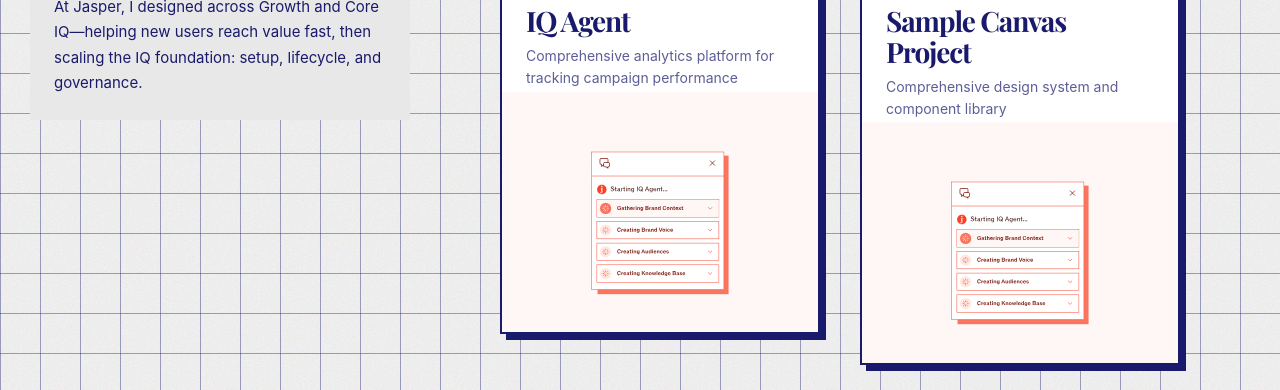
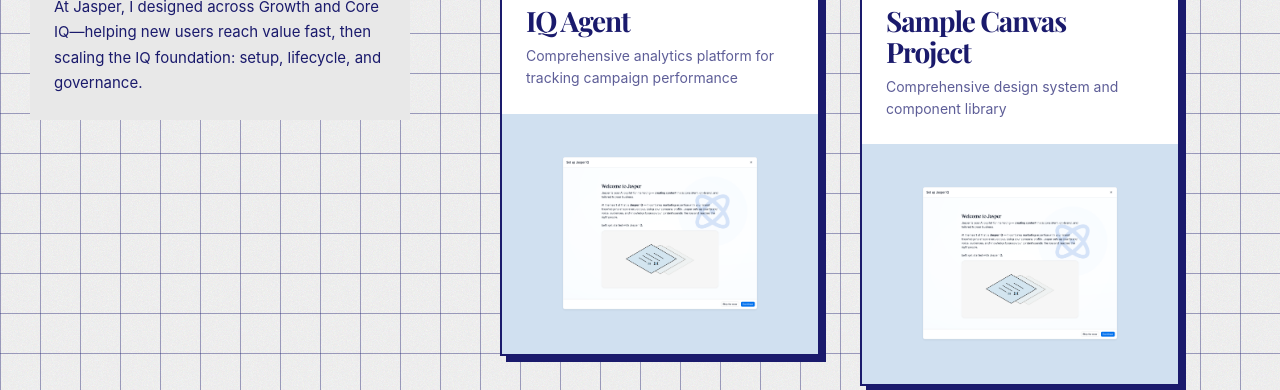
Before and after one commit to jjungdesign/jasperwork, a website: page index.html in a window 1280 px wide. Shown: the part 127-517 px from the top of the page. Drawn offline with nearby package versions, Linux system fonts and the light colour scheme.

Commit message:
Update project card images to monotone blue PNG and remove rounded corners from container

```diff
--- a/index.html
+++ b/index.html
@@ -30,7 +30,9 @@
                     <h3 class="card-title">IQ Agent</h3>
                     <p class="card-description">Comprehensive analytics platform for tracking campaign performance</p>
                 </div>
-                <img src="IQ Agent.svg" alt="IQ Agent" class="card-image-bottom">
+                <div class="card-image-container">
+                    <img src="stack-zero-modal.png" alt="IQ Agent" class="card-image-bottom">
+                </div>
                 <div class="card-expanded-content split-layout">
                     <!-- Left Side: Visual -->
                     <div class="expanded-visual">
@@ -97,7 +99,9 @@
                     <h3 class="card-title">Sample Canvas Project</h3>
                     <p class="card-description">Comprehensive design system and component library</p>
                 </div>
-                <img src="IQ Agent.svg" alt="Sample Canvas Project" class="card-image-bottom">
+                <div class="card-image-container">
+                    <img src="stack-zero-modal.png" alt="Sample Canvas Project" class="card-image-bottom">
+                </div>
                 <div class="card-expanded-content">
                     <div class="expanded-header">
                         <h2>Sample Canvas Project</h2>
@@ -139,7 +143,9 @@
                     <h3 class="card-title">Test Mode for AI Credits</h3>
                     <p class="card-description">Intelligent chatbot with natural language processing</p>
                 </div>
-                <img src="IQ Agent.svg" alt="Test Mode for AI Credits" class="card-image-bottom">
+                <div class="card-image-container">
+                    <img src="stack-zero-modal.png" alt="Test Mode for AI Credits" class="card-image-bottom">
+                </div>
                 <div class="card-expanded-content">
                     <div class="expanded-header">
                         <h2>Test Mode for AI Credits</h2>
--- a/styles.css
+++ b/styles.css
@@ -351,13 +351,25 @@
     flex: 0 0 auto;
 }
 
+.card-image-container {
+    width: 100%;
+    margin-top: auto;
+    padding: 8px 16px;
+    background-color: #D0E0F0;
+    border-radius: 0;
+    display: flex;
+    align-items: center;
+    justify-content: center;
+    overflow: hidden;
+}
+
 .card-image-bottom {
     width: 100%;
+    max-width: 100%;
     height: auto;
     display: block;
-    margin-top: auto;
-    border-radius: 0;
-    transform: scale(1.2);
+    object-fit: contain;
+    transform: scale(0.7);
     transform-origin: center center;
 }
 
@@ -369,6 +381,7 @@
 .project-card.expanded .card-header,
 .project-card.expanded .card-content,
 .project-card.expanded .card-divider,
+.project-card.expanded .card-image-container,
 .project-card.expanded .card-image-bottom,
 .project-card.expanded .card-label {
     display: none !important;
```
Also changed, not shown: stack-zero-modal.png (added).
